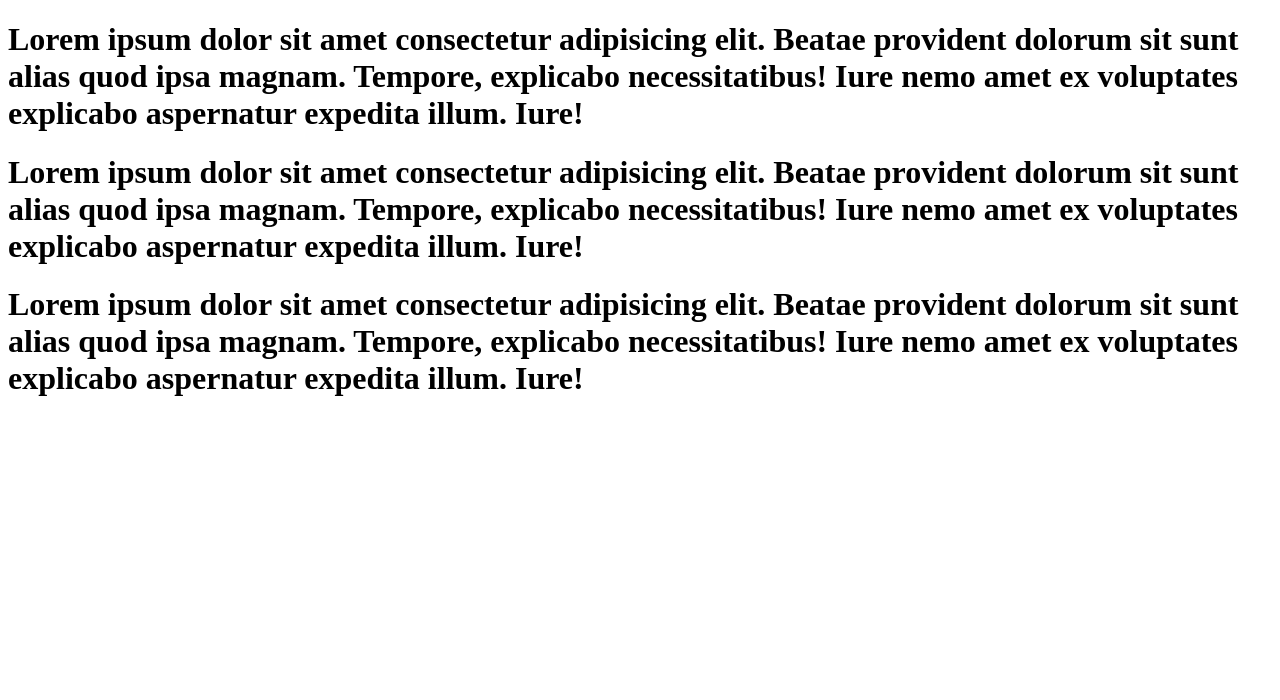
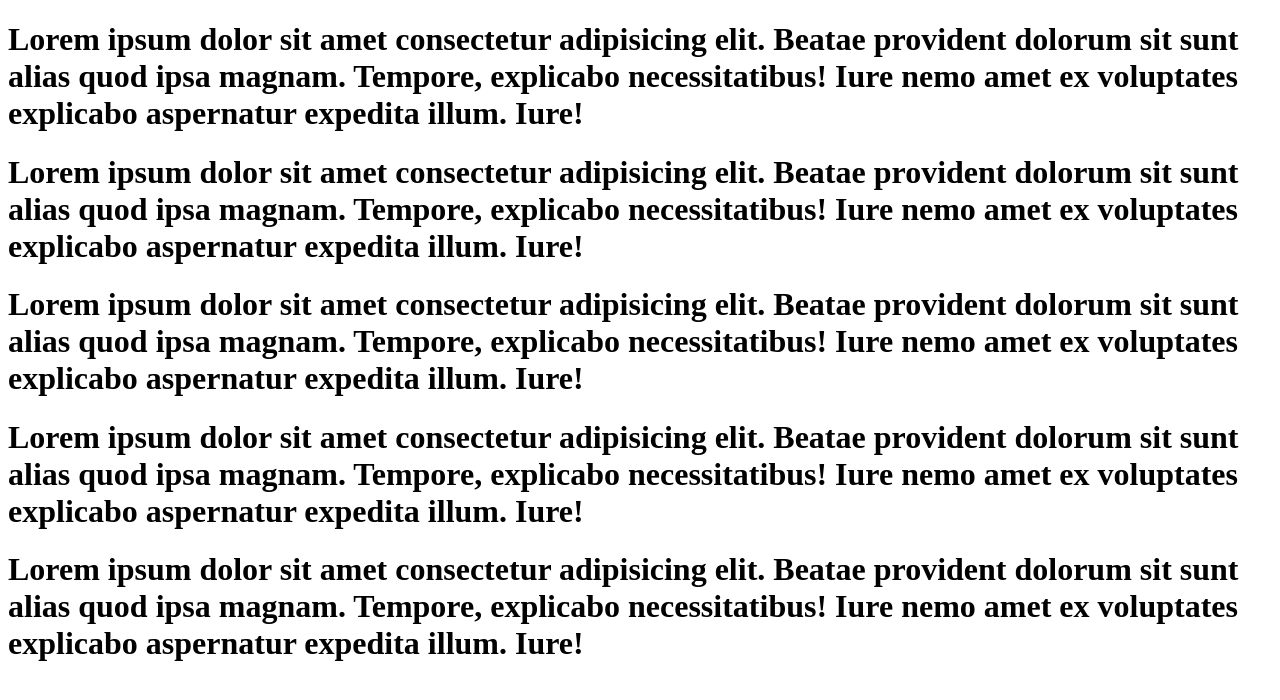
Before and after one commit to hoangthang28/thuchanhnguonmo, a plain HTML site: page index.html in a window 1280 px wide. Drawn offline with Linux system fonts and the light colour scheme.

Commit message:
Update index.html

```diff
--- a/index.html
+++ b/index.html
@@ -11,6 +11,8 @@
 <body>
     <h1>Lorem ipsum dolor sit amet consectetur adipisicing elit. Beatae provident dolorum sit sunt alias quod ipsa magnam. Tempore, explicabo necessitatibus! Iure nemo amet ex voluptates explicabo aspernatur expedita illum. Iure!</h1>
     <h1>Lorem ipsum dolor sit amet consectetur adipisicing elit. Beatae provident dolorum sit sunt alias quod ipsa magnam. Tempore, explicabo necessitatibus! Iure nemo amet ex voluptates explicabo aspernatur expedita illum. Iure!</h1>
+      <h1>Lorem ipsum dolor sit amet consectetur adipisicing elit. Beatae provident dolorum sit sunt alias quod ipsa magnam. Tempore, explicabo necessitatibus! Iure nemo amet ex voluptates explicabo aspernatur expedita illum. Iure!</h1>
+      <h1>Lorem ipsum dolor sit amet consectetur adipisicing elit. Beatae provident dolorum sit sunt alias quod ipsa magnam. Tempore, explicabo necessitatibus! Iure nemo amet ex voluptates explicabo aspernatur expedita illum. Iure!</h1>
     <h1>Lorem ipsum dolor sit amet consectetur adipisicing elit. Beatae provident dolorum sit sunt alias quod ipsa magnam. Tempore, explicabo necessitatibus! Iure nemo amet ex voluptates explicabo aspernatur expedita illum. Iure!</h1>
 </body>
 
```
